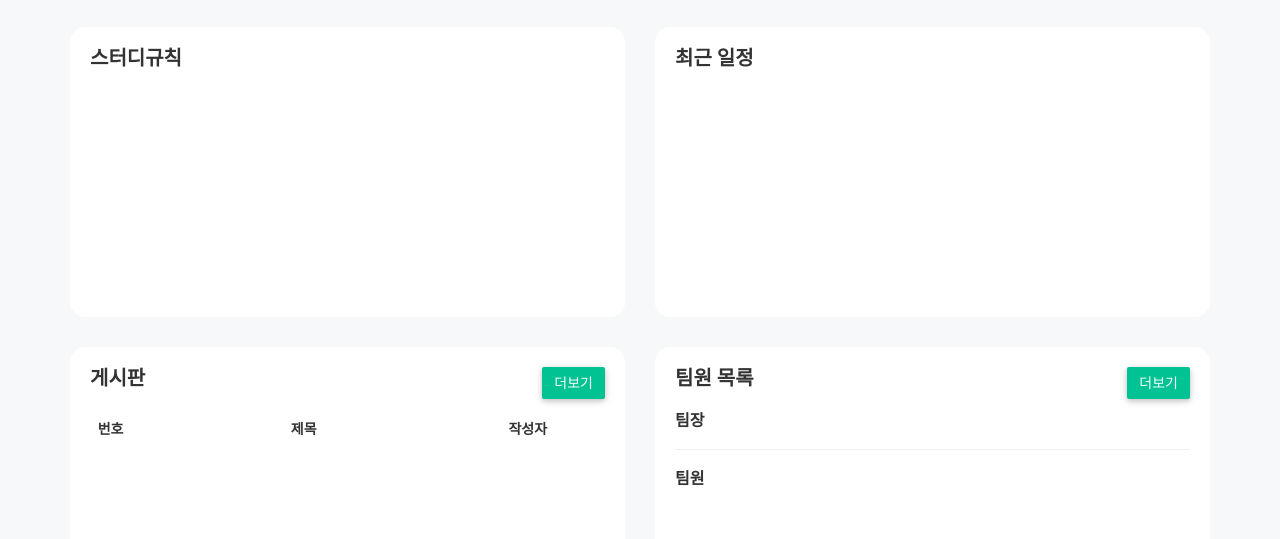
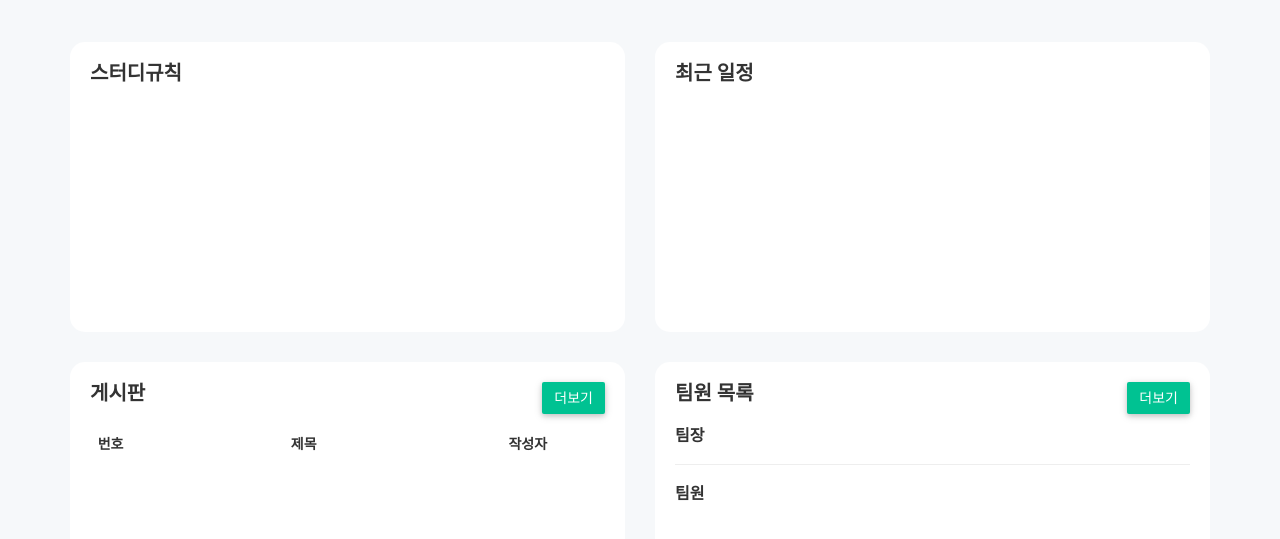
Before and after one commit to sh6986/toyproject-study, a website: page project/views/manage/dashboard.html in a window 1280 px wide. Shown: the part 65-604 px from the top of the page. Drawn offline with nearby package versions, Linux system fonts and the light colour scheme; files that its build step writes are made by us from their sources; no server answers.

Commit message:
대시보드 칸 margin 수정

```diff
--- a/project/views/manage/dashboard.html
+++ b/project/views/manage/dashboard.html
@@ -59,7 +59,7 @@
     <div class="contact-info-area mg-t-30">
         <div class="container">
             <div class="row">
-                <div class="col-lg-6 col-md-6 col-sm-6 col-xs-12">
+                <div class="col-lg-6 col-md-6 col-sm-6 col-xs-12 mg-t-15">
                     <div class="contact-inner radiusDiv dbContent">
                         <div class="contact-hd widget-ctn-hd">
                             <div id="ruleTitle" class="floatLeft">
@@ -105,7 +105,7 @@
                         </div>
                     </div>
                 </div>
-                <div class="col-lg-6 col-md-6 col-sm-6 col-xs-12 dbContent">
+                <div class="col-lg-6 col-md-6 col-sm-6 col-xs-12 dbContent mg-t-15">
                     <div class="contact-inner radiusDiv dbContent">
                         <div class="contact-hd widget-ctn-hd">
                             <div class="floatLeft">
@@ -161,10 +161,10 @@
             </div>
         </div>
     </div>
-    <div class="contact-info-area mg-t-30">
+    <div class="contact-info-area mg-t-15">
         <div class="container">
             <div class="row">
-                <div class="col-lg-6 col-md-6 col-sm-6 col-xs-12">
+                <div class="col-lg-6 col-md-6 col-sm-6 col-xs-12 mg-t-15">
                     <div class="contact-inner radiusDiv dbContent">
                         <div class="normal-table-list padding0">
                             <div class="basic-tb-hd marginBottom10">
@@ -192,7 +192,7 @@
                         </div>
                     </div>
                 </div>
-                <div class="col-lg-6 col-md-6 col-sm-6 col-xs-12">
+                <div class="col-lg-6 col-md-6 col-sm-6 col-xs-12 mg-t-15">
                     <div class="contact-inner radiusDiv dbContent">
                         <div class="contact-hd widget-ctn-hd">
                             <div id="ruleTitle" class="floatLeft">
```
